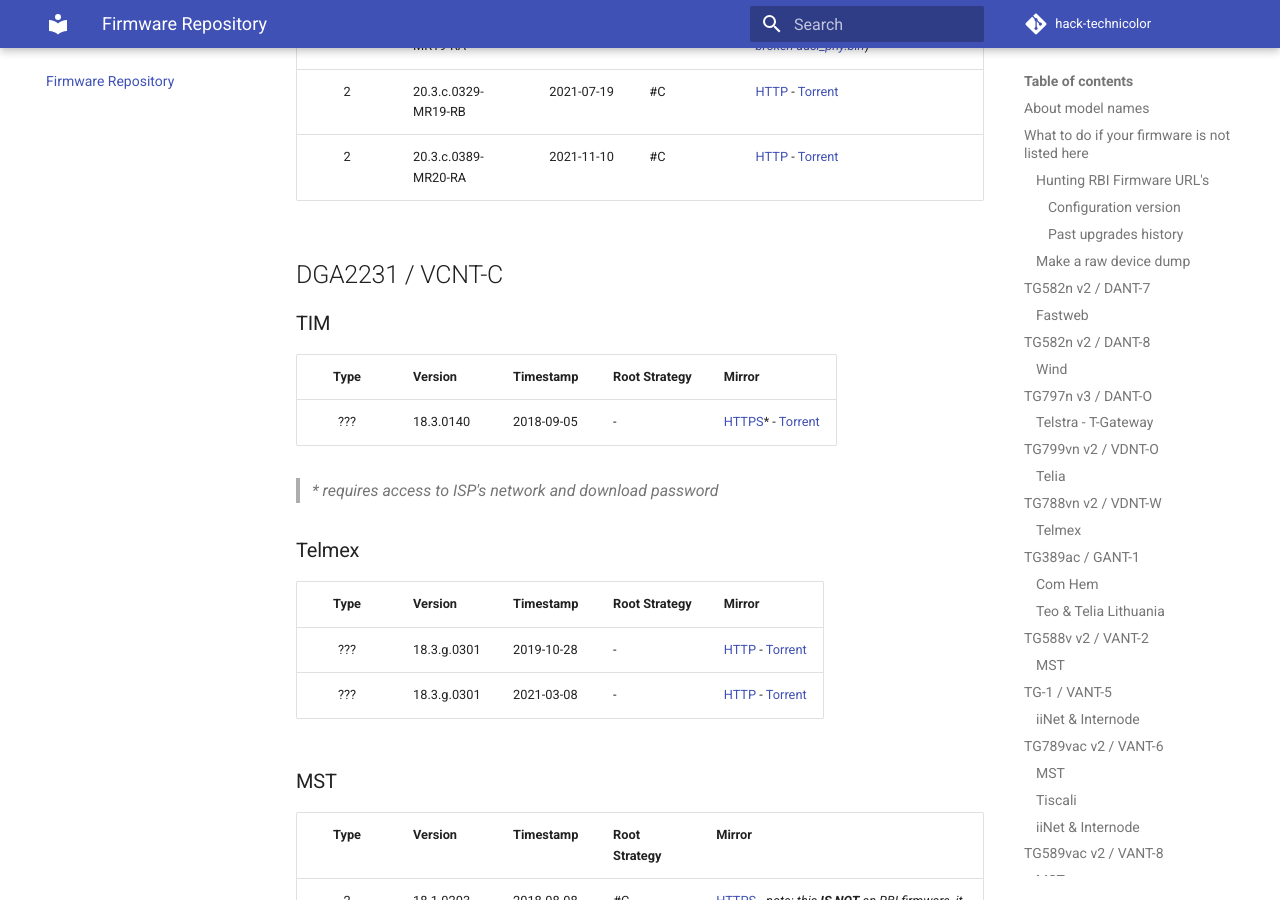
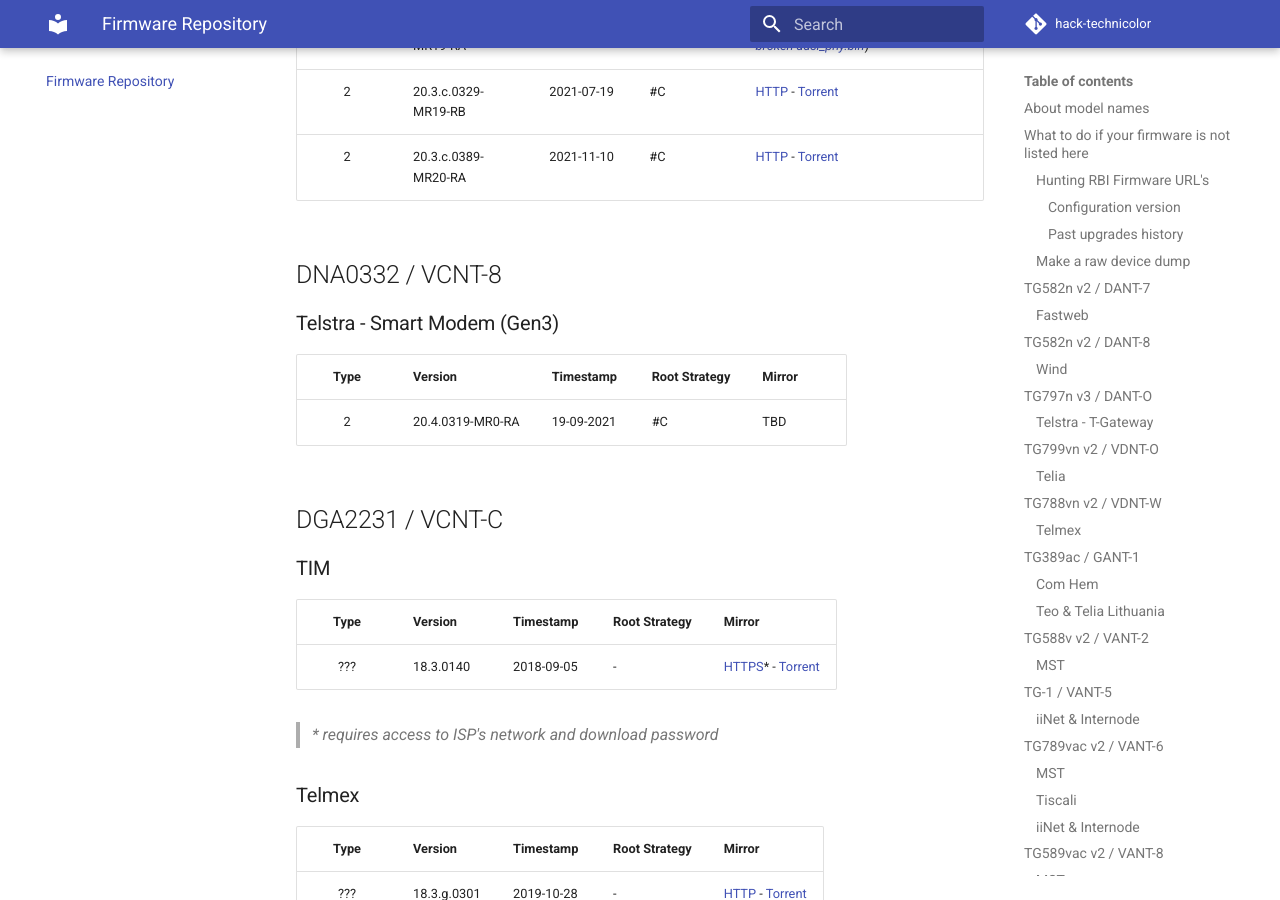
Before and after one commit to hack-technicolor/hack-technicolor, an MkDocs documentation site: the page built from docs/Repository.md, in a window 1280 px wide and 900 px high, scrolled down 23610 px. Built offline with MkDocs 1.6.1 and Material for MkDocs 9.7.7, drawn with Linux system fonts in a browser that asks for light colours; comment, search, counter and statistics services are not loaded.

Commit message:
Add DNA0332 to list
Add https://github.com/hack-technicolor/hack-technicolor/issues/219 to the firmware list to show root strategy however no F/W is available via traditional means see issue:219 for more information.

```diff
--- a/docs/Repository.md
+++ b/docs/Repository.md
@@ -612,6 +612,14 @@
 | 2      | 20.3.c.0329-MR19-RB  | 2021-07-19 | #C            | [HTTP](http://fwstore.bdms.telstra.net/Technicolor_vcnt-a_20.3.c.0329-MR19-RB/vcnt-a_20.3.c.0329-MR19-RB.rbi) - [Torrent](https://github.com/hack-technicolor/hack-technicolor/blob/master/torrents/vcnt-a/vcnt-a_20.3.c.0329-MR19-RB.rbi.torrent?raw=true) |
 | 2      | 20.3.c.0389-MR20-RA  | 2021-11-10 | #C            | [HTTP](http://fwstore.bdms.telstra.net/Technicolor_vcnt-a_20.3.c.0389-MR20-RA/vcnt-a_20.3.c.0389-MR20-RA.rbi) - [Torrent](https://github.com/hack-technicolor/hack-technicolor/blob/master/torrents/vcnt-a/vcnt-a_20.3.c.0389-MR20-RA.rbi.torrent?raw=true) |
 
+## DNA0332 / VCNT-8
+
+### Telstra - Smart Modem (Gen3)
+
+| Type   | Version              | Timestamp  | Root Strategy | Mirror |
+|:------:|:---------------------|:-----------|:--------------|:-------|
+| 2      | 20.4.0319-MR0-RA     | 19-09-2021 | #C            | TBD    |
+
 ## DGA2231 / VCNT-C
 
 ### TIM
```
